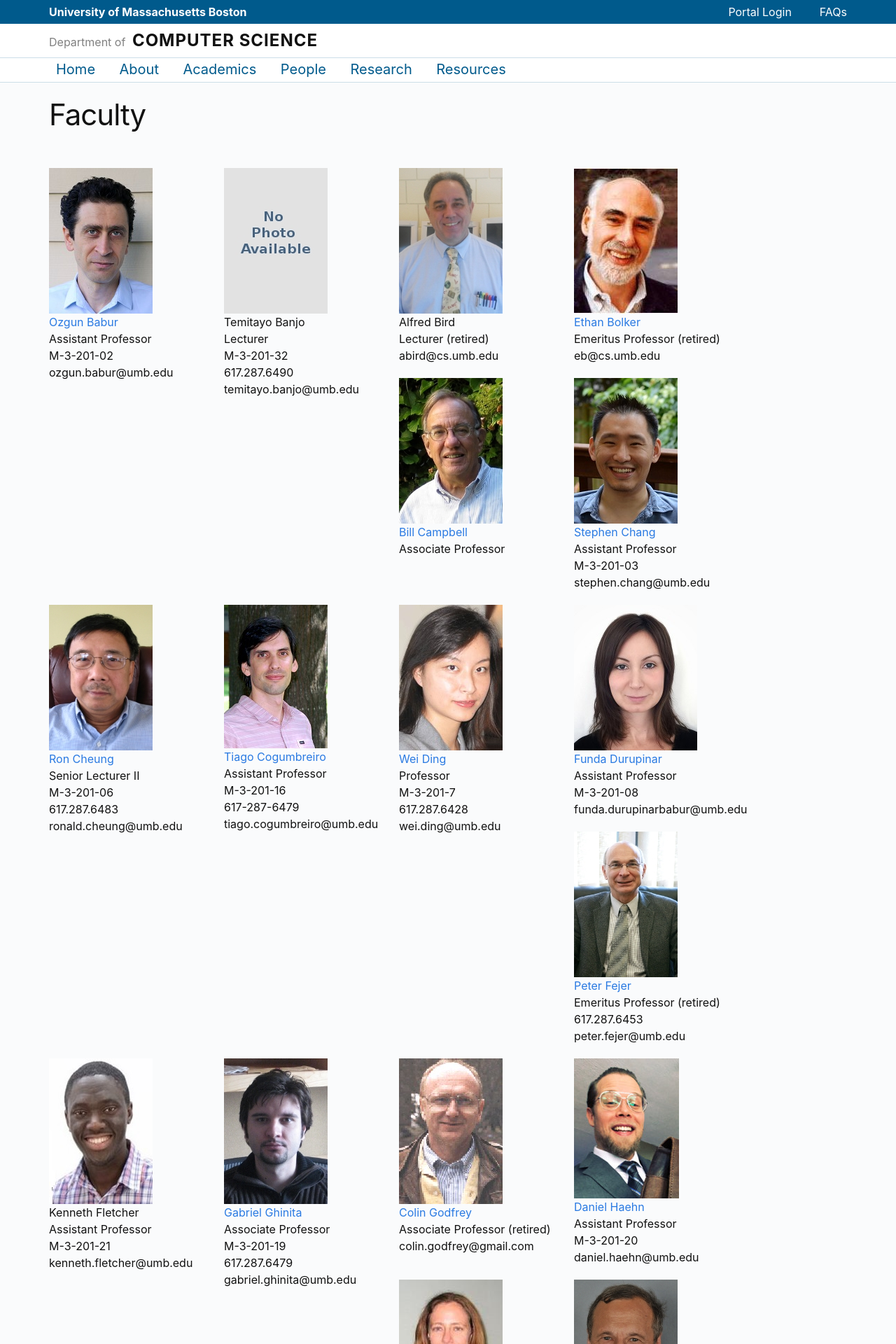
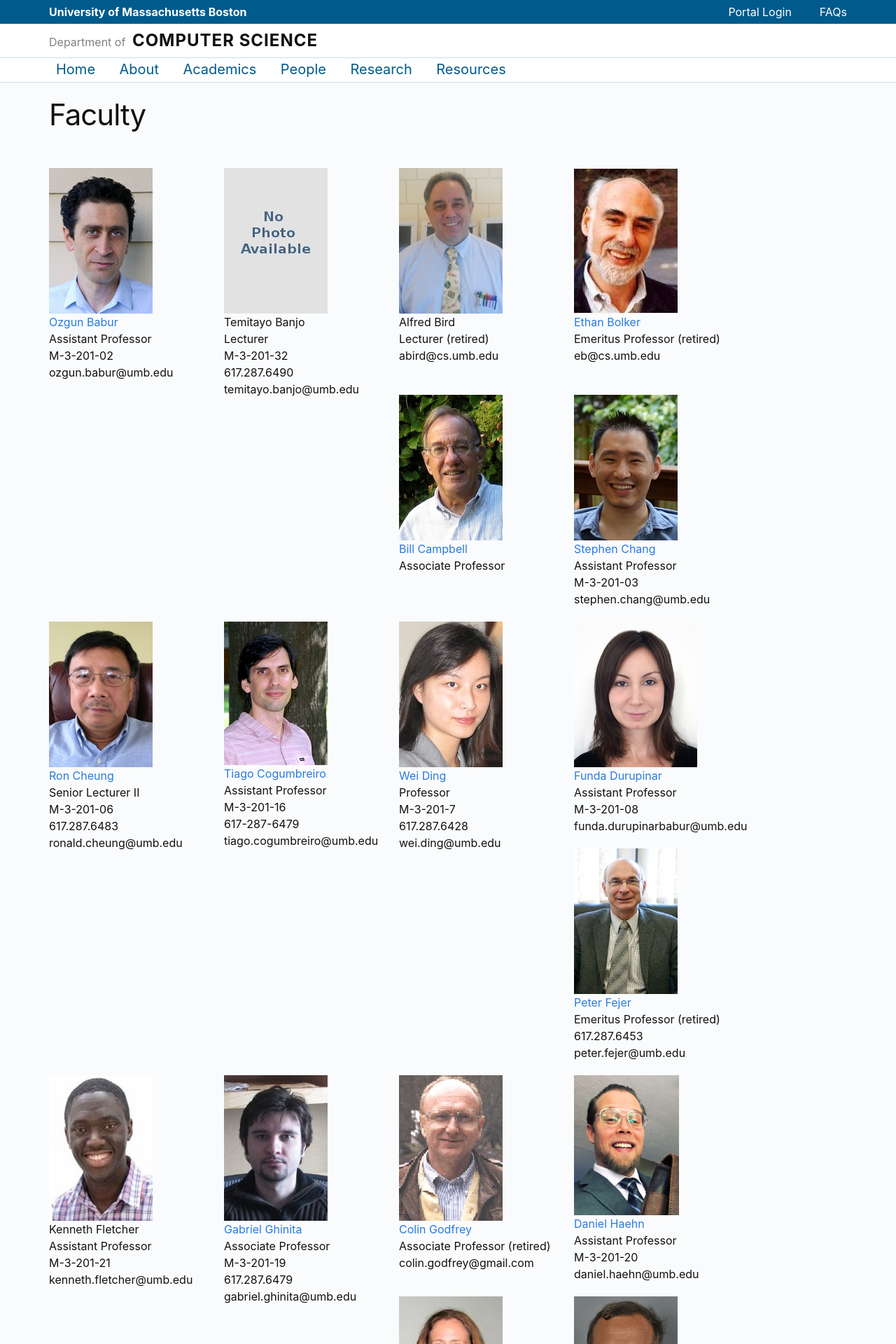
Before and after one commit to umbcs/umbcs.github.io, a Jekyll site: the page built from WEB/people/faculty.markdown, in a window 1280 px wide. Shown: the top 1920 px of the page at 70% size. Built offline with Jekyll 4.4.1, drawn with Linux system fonts in a browser that asks for light colours.

```diff
--- a/WEB/people/faculty.markdown
+++ b/WEB/people/faculty.markdown
@@ -10,6 +10,7 @@ permalink: "/faculty"
   Assistant Professor<br>
   M-3-201-02<br>
   ozgun.babur@umb.edu
+  <br>
 </div>
 <div class="person">
   <img src="/WEB/images/people/No_Photo_Available.jpg"><br>
@@ -23,13 +24,13 @@ permalink: "/faculty"
   <img src="/WEB/images/people/Alfred_Bird.jpg"><br>
   Alfred Bird<br>
   Lecturer (retired)<br>
-  abird@cs.umb.edu
+  abird@cs.umb.edu<br><br>
 </div>
 <div class="person">
   <img src="/WEB/images/people/Ethan_Bolker.jpg"><br>
   <a href="http://www.cs.umb.edu/~eb" target=_blank>Ethan Bolker</a><br>
   Emeritus Professor (retired)<br>
-  eb@cs.umb.edu
+  eb@cs.umb.edu<br><br>
 </div>
 <div class="person">
   <img src="/WEB/images/people/Bill_Campbell.jpg"><br>
```
